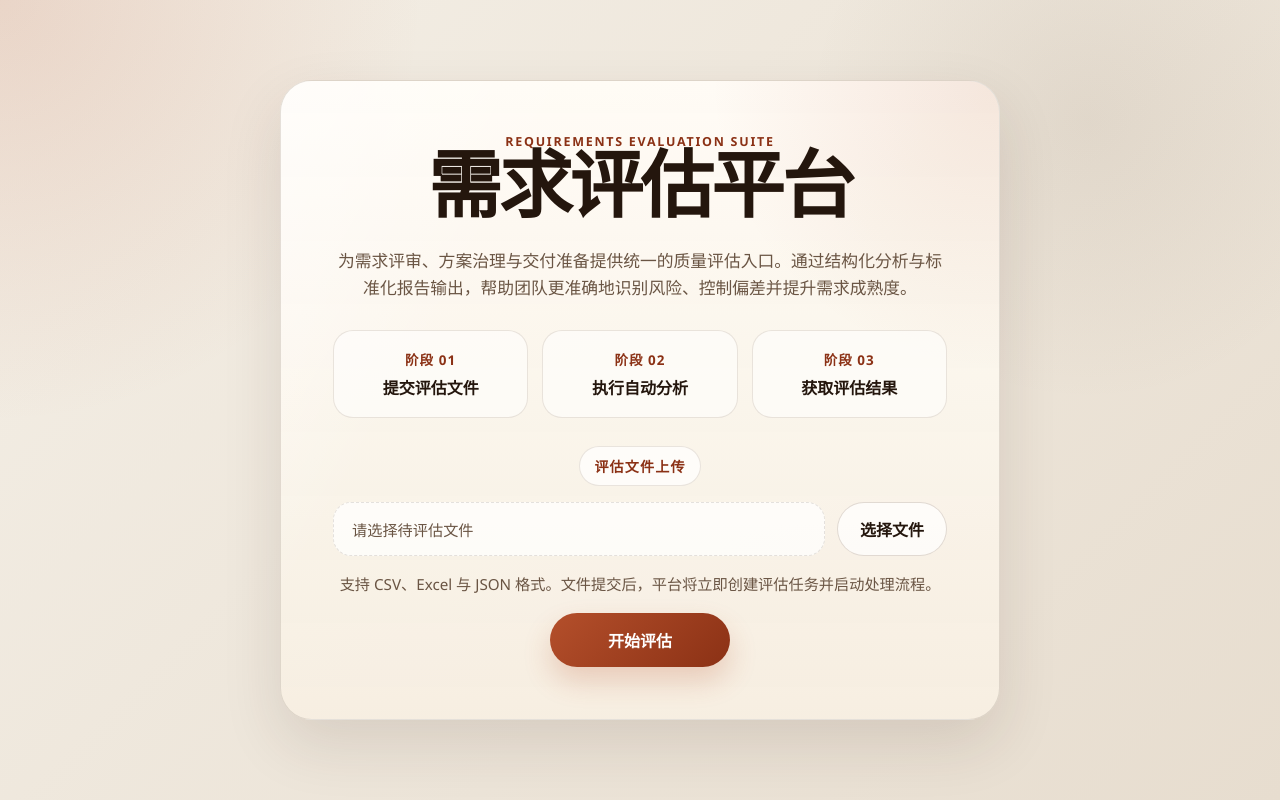
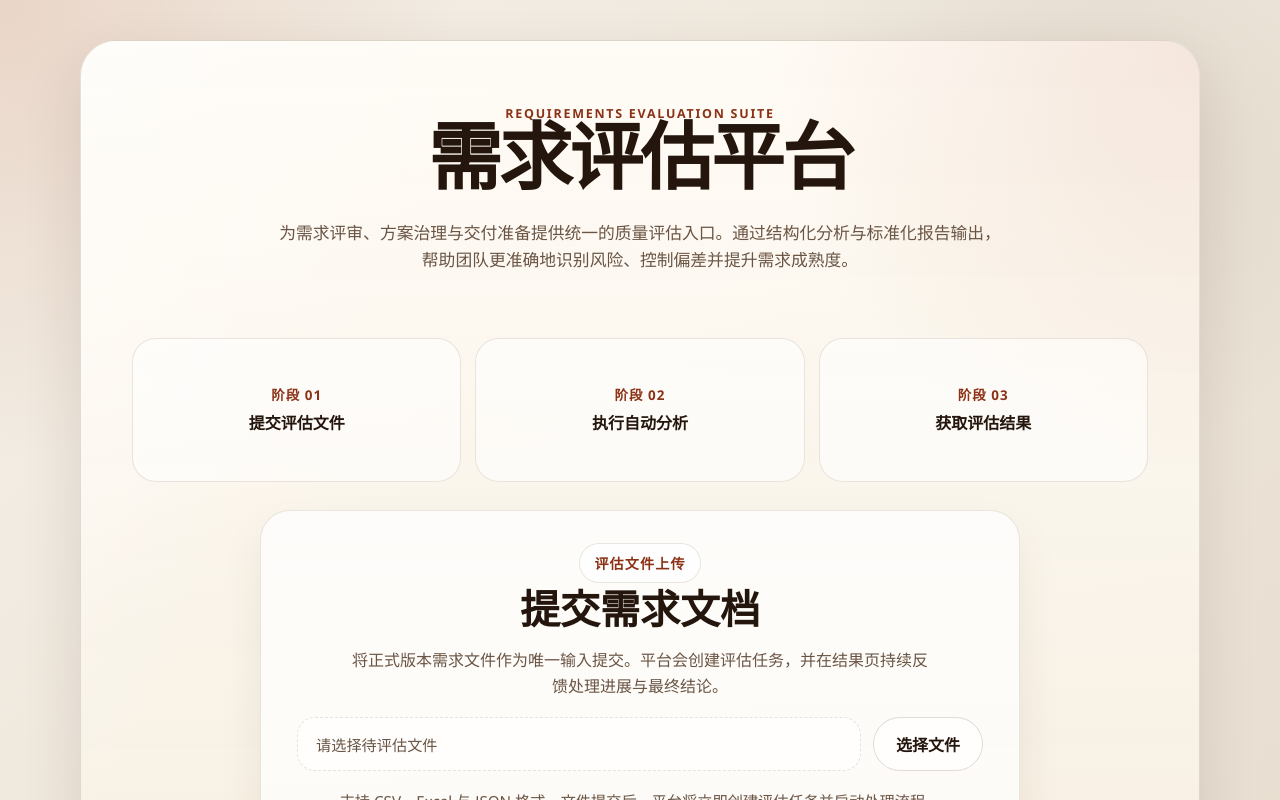
Before and after one commit to missparadox/requirement-evaluator, a React (Vite) app in the folder frontend/: page / in a window 1280 px wide. Shown: the top 800 px of the page. Built offline with nearby package versions, Linux system fonts and the light colour scheme.

Commit message:
Refine frontend layout against approved demo

```diff
--- a/frontend/src/components/FileUploadForm.tsx
+++ b/frontend/src/components/FileUploadForm.tsx
@@ -55,9 +55,13 @@ export function FileUploadForm() {
 
   return (
     <form className="upload-form" onSubmit={handleSubmit}>
-      <label className="upload-section-label" htmlFor="requirements-file">
-        评估文件上传
-      </label>
+      <div className="upload-form-heading">
+        <p className="upload-section-label">评估文件上传</p>
+        <h2 className="upload-form-title">提交需求文档</h2>
+        <p className="upload-form-copy">
+          将正式版本需求文件作为唯一输入提交。平台会创建评估任务，并在结果页持续反馈处理进展与最终结论。
+        </p>
+      </div>
       <div className="upload-file-row">
         <div className="upload-file-name">{selectedFile?.name ?? "请选择待评估文件"}</div>
         <button
@@ -70,6 +74,7 @@ export function FileUploadForm() {
         </button>
         <input
           ref={inputRef}
+          aria-label="评估文件上传"
           id="requirements-file"
           name="file"
           type="file"
--- a/frontend/src/pages/EvaluationDetailPage.tsx
+++ b/frontend/src/pages/EvaluationDetailPage.tsx
@@ -225,6 +225,7 @@ export function EvaluationDetailPage() {
 
   return (
     <main className="detail-shell">
+      <div className="page-frame detail-page-frame">
         <header className="detail-header">
           <p className="page-overline">Requirements Evaluation Suite</p>
           <h1 className="page-title">需求评估结果</h1>
@@ -232,7 +233,10 @@ export function EvaluationDetailPage() {
         <SectionDivider title="任务信息" />
         <EvaluationStatusPanel evaluationId={evaluationId} evaluation={evaluation ?? null} />
         <SectionDivider title="评估结论" />
+        <section className="conclusion-stack" aria-label="结果概览">
           {renderStateCard()}
+        </section>
+      </div>
     </main>
   );
 }
--- a/frontend/src/pages/UploadPage.tsx
+++ b/frontend/src/pages/UploadPage.tsx
@@ -3,12 +3,14 @@ import { FileUploadForm } from "../components/FileUploadForm";
 export function UploadPage() {
   return (
     <main className="upload-shell">
+      <div className="page-frame upload-page-frame">
         <section className="upload-panel upload-panel-premium">
           <p className="page-overline">Requirements Evaluation Suite</p>
           <h1 className="page-title">需求评估平台</h1>
           <p className="page-intro">
             为需求评审、方案治理与交付准备提供统一的质量评估入口。通过结构化分析与标准化报告输出，帮助团队更准确地识别风险、控制偏差并提升需求成熟度。
           </p>
+          <div className="upload-lower">
             <section className="stage-grid" aria-label="评估阶段">
               <article className="stage-card">
                 <p className="stage-label">阶段 01</p>
@@ -24,7 +26,9 @@ export function UploadPage() {
               </article>
             </section>
             <FileUploadForm />
+          </div>
         </section>
+      </div>
     </main>
   );
 }
--- a/frontend/src/styles/global.css
+++ b/frontend/src/styles/global.css
@@ -40,15 +40,19 @@ select {
 .upload-shell {
   min-height: 100vh;
   display: grid;
-  place-items: center;
-  padding: 32px 24px;
+  padding: 40px 24px 56px;
+}
+
+.page-frame {
+  width: min(1120px, 100%);
+  margin: 0 auto;
 }
 
 .upload-panel {
-  width: min(720px, 100%);
-  padding: 52px;
+  width: 100%;
+  padding: 64px clamp(24px, 4vw, 72px);
   border: 1px solid var(--panel-border);
-  border-radius: 32px;
+  border-radius: 36px;
   background:
     linear-gradient(180deg, rgba(255, 252, 246, 0.96), rgba(247, 239, 226, 0.92));
   box-shadow: var(--shadow);
@@ -95,11 +99,18 @@ select {
 }
 
 .page-intro {
-  max-width: 44rem;
+  max-width: 46rem;
   margin: 16px 0 0;
   color: var(--muted);
   line-height: 1.6;
   font-size: 1.05rem;
+}
+
+.upload-lower {
+  width: 100%;
+  display: grid;
+  gap: 28px;
+  margin-top: 36px;
 }
 
 .stage-grid {
@@ -111,10 +122,13 @@ select {
 }
 
 .stage-card {
-  padding: 18px 16px;
+  min-height: 144px;
+  padding: 24px 18px;
   border: 1px solid rgba(110, 82, 55, 0.14);
-  border-radius: 20px;
-  background: rgba(255, 255, 255, 0.55);
+  border-radius: 24px;
+  background: rgba(255, 255, 255, 0.58);
+  display: grid;
+  align-content: center;
   text-align: center;
 }
 
@@ -134,10 +148,20 @@ select {
 
 .upload-form {
   display: grid;
-  gap: 16px;
-  margin-top: 28px;
-  width: 100%;
+  gap: 18px;
+  width: min(760px, 100%);
+  margin: 0 auto;
+  padding: 32px clamp(20px, 3vw, 36px);
+  border: 1px solid rgba(110, 82, 55, 0.14);
+  border-radius: 30px;
+  background: rgba(255, 255, 255, 0.72);
+  box-shadow: 0 22px 44px rgba(79, 52, 30, 0.08);
+}
+
+.upload-form-heading {
+  display: grid;
   justify-items: center;
+  gap: 12px;
 }
 
 .upload-section-label {
@@ -154,6 +178,22 @@ select {
   font-weight: 700;
   letter-spacing: 0.08em;
   text-transform: uppercase;
+  margin: 0;
+}
+
+.upload-form-title {
+  margin: 0;
+  font-family: var(--font-display);
+  font-size: clamp(1.8rem, 3.4vw, 2.5rem);
+  line-height: 1;
+}
+
+.upload-form-copy {
+  max-width: 36rem;
+  margin: 0;
+  color: var(--muted);
+  line-height: 1.65;
+  text-align: center;
 }
 
 .upload-file-row {
@@ -268,12 +308,15 @@ select {
 
 .detail-shell {
   min-height: 100vh;
-  display: grid;
-  gap: 24px;
   padding: 36px 24px 48px;
   background:
     radial-gradient(circle at top right, rgba(36, 22, 13, 0.08), transparent 24%),
     linear-gradient(180deg, rgba(255, 252, 246, 0.7), rgba(231, 221, 207, 0.95));
+}
+
+.detail-page-frame {
+  display: grid;
+  gap: 24px;
 }
 
 .detail-header {
@@ -316,6 +359,12 @@ select {
 .detail-status-panel {
   display: grid;
   gap: 18px;
+}
+
+.conclusion-stack {
+  width: min(980px, 100%);
+  justify-self: center;
+  display: grid;
 }
 
 .detail-copy,
@@ -395,12 +444,16 @@ select {
 }
 
 .state-card {
+  width: 100%;
   padding: 32px;
   border: 1px solid var(--panel-border);
   border-radius: 28px;
   background:
     linear-gradient(180deg, rgba(255, 252, 246, 0.94), rgba(245, 236, 223, 0.92));
   box-shadow: var(--shadow);
+  display: grid;
+  justify-items: center;
+  text-align: center;
 }
 
 .state-card-mark {
@@ -437,10 +490,12 @@ select {
   display: flex;
   align-items: center;
   gap: 16px;
+  width: min(420px, 100%);
   padding: 18px;
   border: 1px solid rgba(110, 82, 55, 0.12);
   border-radius: 20px;
   background: rgba(255, 255, 255, 0.75);
+  text-align: left;
 }
 
 .refresh-circle {
@@ -477,9 +532,11 @@ select {
 
 .error-block {
   margin-top: 24px;
+  width: min(560px, 100%);
   padding: 18px;
   border-radius: 20px;
   background: rgba(180, 79, 43, 0.08);
+  text-align: left;
 }
 
 .detail-card-actions {
@@ -488,6 +545,7 @@ select {
   flex-wrap: wrap;
   gap: 14px;
   align-items: center;
+  justify-content: center;
 }
 
 .detail-link {
@@ -566,6 +624,11 @@ select {
     border-radius: 20px;
   }
 
+  .upload-form {
+    padding: 24px 18px;
+    border-radius: 22px;
+  }
+
   .conclusion-hero-header,
   .refresh-inline-card {
     flex-direction: column;
```
Also changed, not shown: 2 other files (tests, documents, lock files or other folders). Lines whose indentation alone changed are shown as unchanged.
